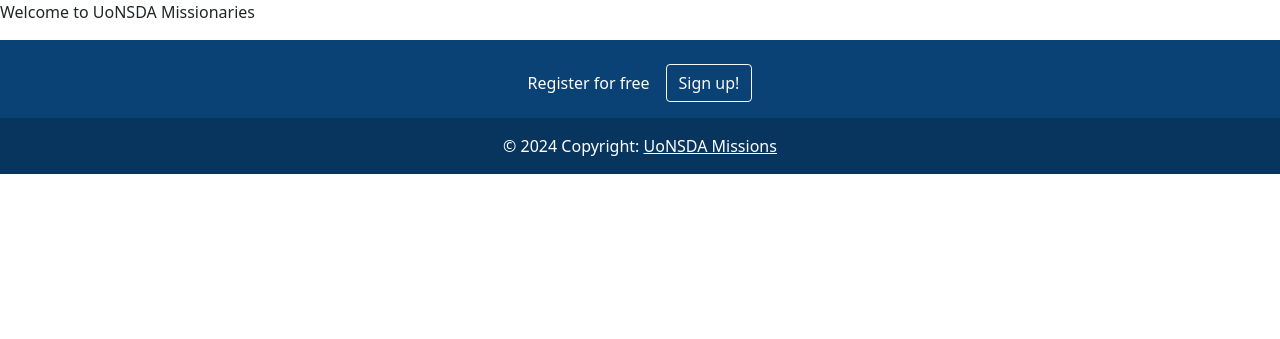
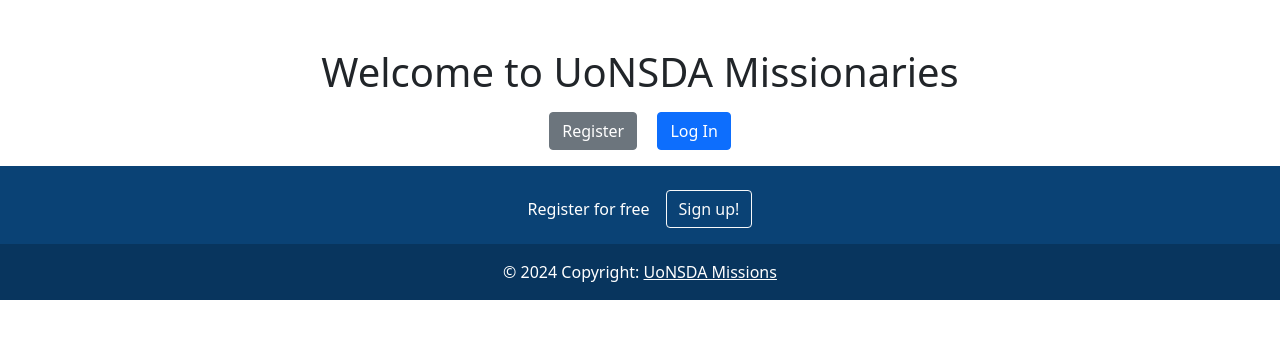
Before and after one commit to ISLOWIsmaeli/Uonsda-Site-Sorting, a Django app: page / in a window 1280 px wide. Shown: the part 56-395 px from the top of the page. Run offline with Django 5.2, Linux system fonts and the light colour scheme.

Commit message:
edited the login and Reister buttons

```diff
--- a/sorting/templates/sorting/home.html
+++ b/sorting/templates/sorting/home.html
@@ -1,5 +1,12 @@
 {% extends "sorting/base.html" %}
 
 {% block content %}
-<p>Welcome to UoNSDA Missionaries</p>
+<div class="container text-center mt-5">
+    <h1>Welcome to UoNSDA Missionaries</h1>
+    <p></p>
+    <button class="btn btn-secondary mx-2">Register</button>
+    <button class="btn btn-primary mx-2">Log In</button>
+    <p></p>
+</div>
+
 {% endblock content %}
```
